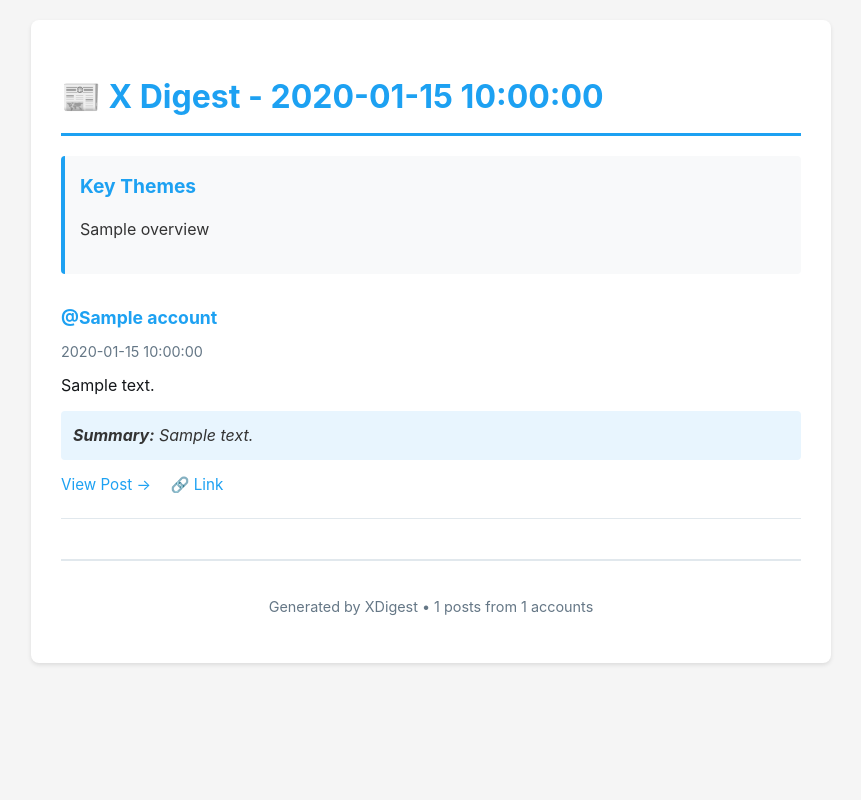
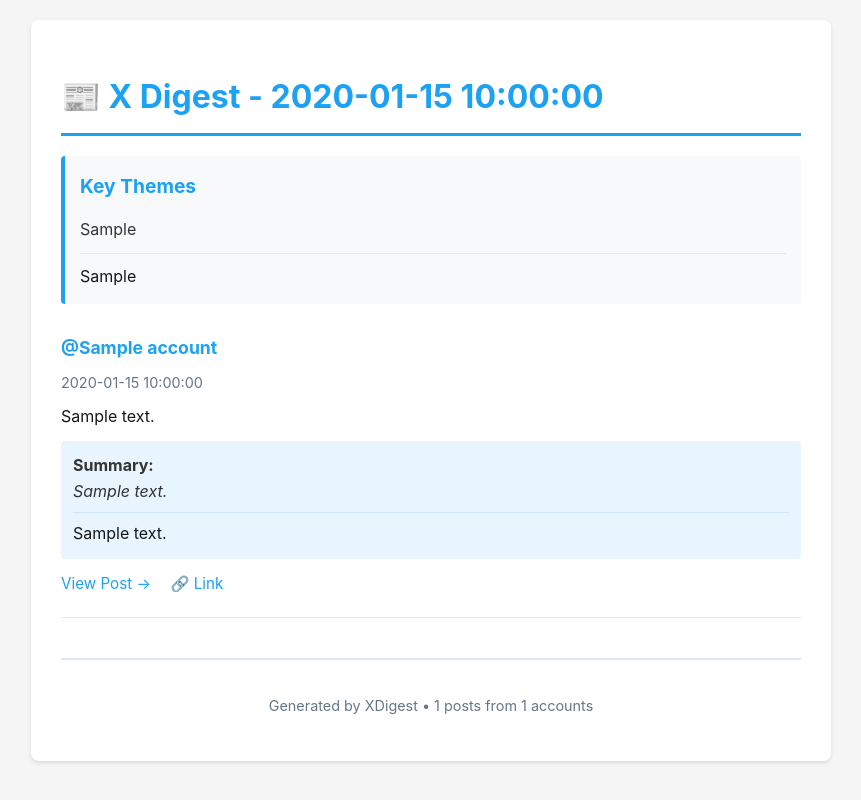
Before and after one commit to catburgg/xdigest, a Python web app: template templates/digest.html in a window 1280 px wide. Shown: the whole page, without its empty margins (209-1070 px from the left). Run offline with Jinja, Linux system fonts and the light colour scheme; the template is opened without the code that fills it: most values are stand-ins (such as "Sample title", 1, 10 or a date in 2020).

Commit message:
Add Chinese translation and change to 12-hour window
Features:
- Change scraping window from 24 hours to 12 hours
- Add Chinese translation for post summaries (after English)
- Add Chinese translation for digest overview (key themes)
- Split display: English first, then Chinese below with separator
- Video links already included in post.urls (no changes needed)

```diff
--- a/main.py
+++ b/main.py
@@ -58,10 +58,10 @@ async def run_login(settings, db, use_cdp=False):
 
 async def run_digest(settings, db, logger, use_cdp=False):
     """Run the full digest pipeline."""
-    # Always fetch posts from last 24 hours (not incremental)
+    # Always fetch posts from last 12 hours (not incremental)
     # This ensures users don't miss content if they skip an email
-    since = datetime.now(timezone.utc) - timedelta(hours=24)
-    logger.info(f"Fetching posts from last 24 hours (since {since})")
+    since = datetime.now(timezone.utc) - timedelta(hours=12)
+    logger.info(f"Fetching posts from last 12 hours (since {since})")
 
     # Phase 2: Scrape X posts
     scraper = XScraper(
--- a/summarizer/gemini_summarizer.py
+++ b/summarizer/gemini_summarizer.py
@@ -21,6 +21,7 @@ API_DELAY = 1  # seconds between API calls (courtesy rate limiting)
 
 POST_SUMMARY_PROMPT = """Summarize this social media post and any linked content into 2-3 concise sentences.
 Focus on key news, facts, and insights. Be specific and informative.
+After the summary, provide a Chinese translation on a new line starting with "中文：".
 
 Post by @{account}:
 {post_text}
@@ -29,6 +30,7 @@ Post by @{account}:
 
 DIGEST_OVERVIEW_PROMPT = """Write a brief 3-5 sentence overview of the key themes and most important news items
 from the following post summaries. Highlight the most significant developments.
+After the overview, provide a Chinese translation on a new line starting with "中文：".
 
 {summaries}"""
 
--- a/templates/digest.html
+++ b/templates/digest.html
@@ -38,6 +38,14 @@
             color: #1da1f2;
             font-size: 1.2em;
         }
+        .overview-en {
+            margin-bottom: 10px;
+        }
+        .overview-zh {
+            color: #14171a;
+            border-top: 1px solid #e1e8ed;
+            padding-top: 10px;
+        }
         .post {
             margin-bottom: 30px;
             padding-bottom: 20px;
@@ -66,7 +74,15 @@
             padding: 12px;
             border-radius: 4px;
             margin-bottom: 12px;
+        }
+        .summary-en {
             font-style: italic;
+            margin-bottom: 8px;
+        }
+        .summary-zh {
+            color: #14171a;
+            border-top: 1px solid #d0e8f7;
+            padding-top: 8px;
         }
         .links {
             margin-top: 10px;
@@ -106,7 +122,15 @@
         {% if overview %}
         <div class="overview">
             <h2>Key Themes</h2>
+            {% if overview_en %}
+            <div class="overview-en">{{ overview_en }}</div>
+            {% endif %}
+            {% if overview_zh %}
+            <div class="overview-zh">{{ overview_zh }}</div>
+            {% endif %}
+            {% if not overview_en and not overview_zh %}
             <p>{{ overview }}</p>
+            {% endif %}
         </div>
         {% endif %}
 
@@ -129,7 +153,16 @@
 
             {% if post.summary %}
             <div class="summary">
-                <strong>Summary:</strong> {{ post.summary }}
+                <strong>Summary:</strong>
+                {% if post.summary_en %}
+                <div class="summary-en">{{ post.summary_en }}</div>
+                {% endif %}
+                {% if post.summary_zh %}
+                <div class="summary-zh">{{ post.summary_zh }}</div>
+                {% endif %}
+                {% if not post.summary_en and not post.summary_zh %}
+                <div class="summary-en">{{ post.summary }}</div>
+                {% endif %}
             </div>
             {% endif %}
 
```
Also changed, not shown: email_service/sender.py (+26 -0 lines).
